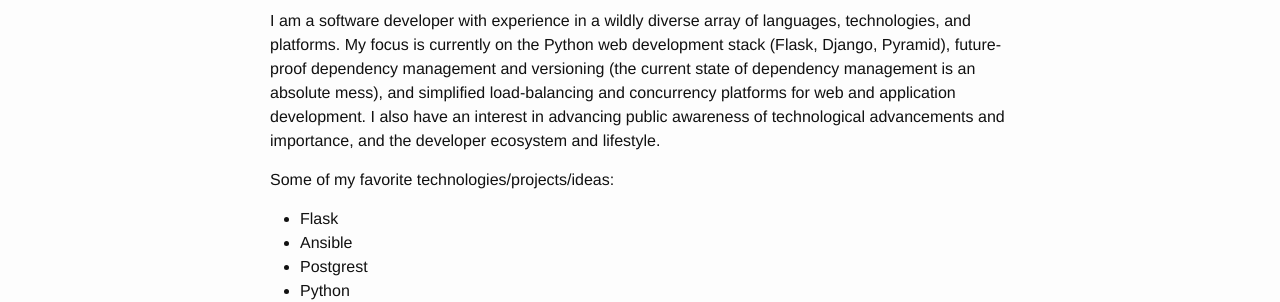
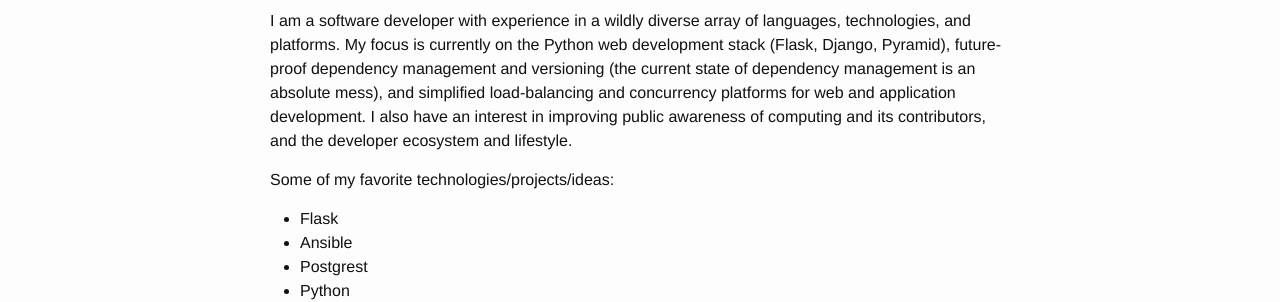
Before and after one commit to elitallman/elitallman.github.io, a Jekyll site: the page built from about.md, in a window 1280 px wide. Shown: the part 194-496 px from the top of the page. Built offline with Jekyll 4.4.1, drawn with Linux system fonts in a browser that asks for light colours.

Commit message:
Update about.md

```diff
--- a/about.md
+++ b/about.md
@@ -6,7 +6,7 @@
 
 Hi, I'm Eli.
 
-I am a software developer with experience in a wildly diverse array of languages, technologies, and platforms. My focus is currently on the Python web development stack (Flask, Django, Pyramid), future-proof dependency management and versioning (the current state of dependency management is an absolute mess), and simplified load-balancing and concurrency platforms for web and application development. I also have an interest in advancing public awareness of technological advancements and importance, and the developer ecosystem and lifestyle.
+I am a software developer with experience in a wildly diverse array of languages, technologies, and platforms. My focus is currently on the Python web development stack (Flask, Django, Pyramid), future-proof dependency management and versioning (the current state of dependency management is an absolute mess), and simplified load-balancing and concurrency platforms for web and application development. I also have an interest in improving public awareness of computing and its contributors, and the developer ecosystem and lifestyle.
 
 Some of my favorite technologies/projects/ideas:
 * Flask
```
